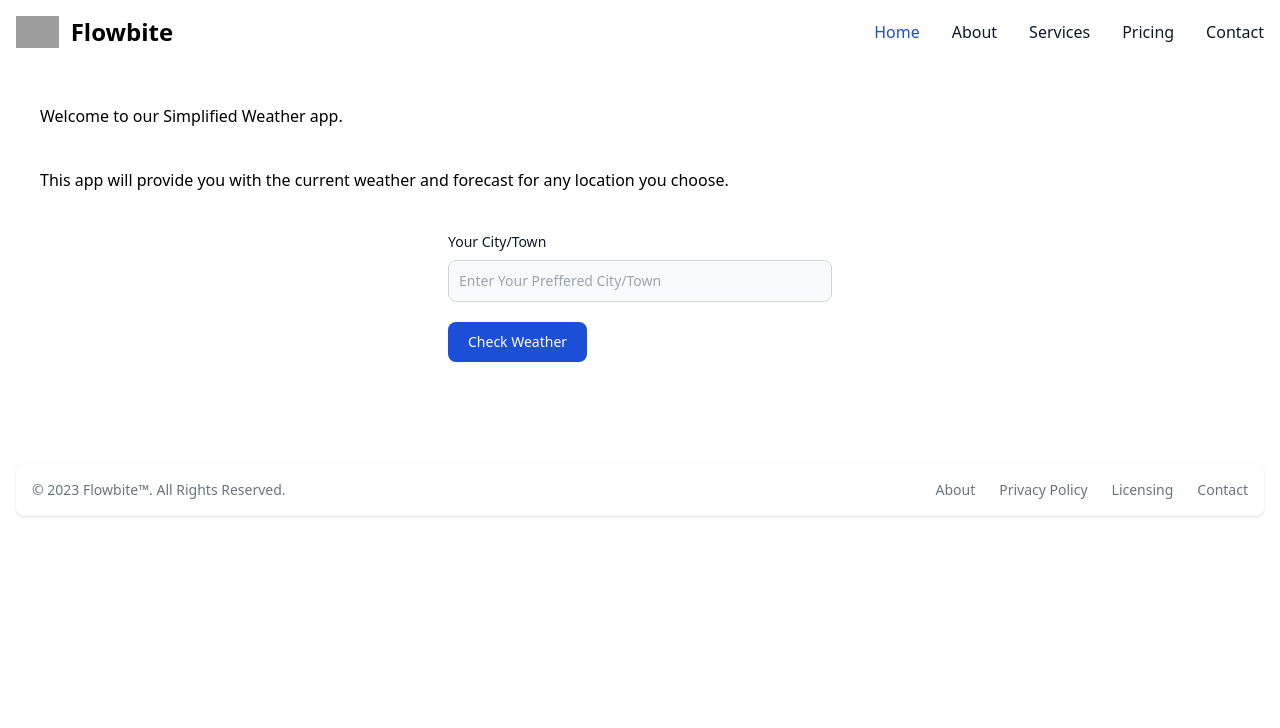
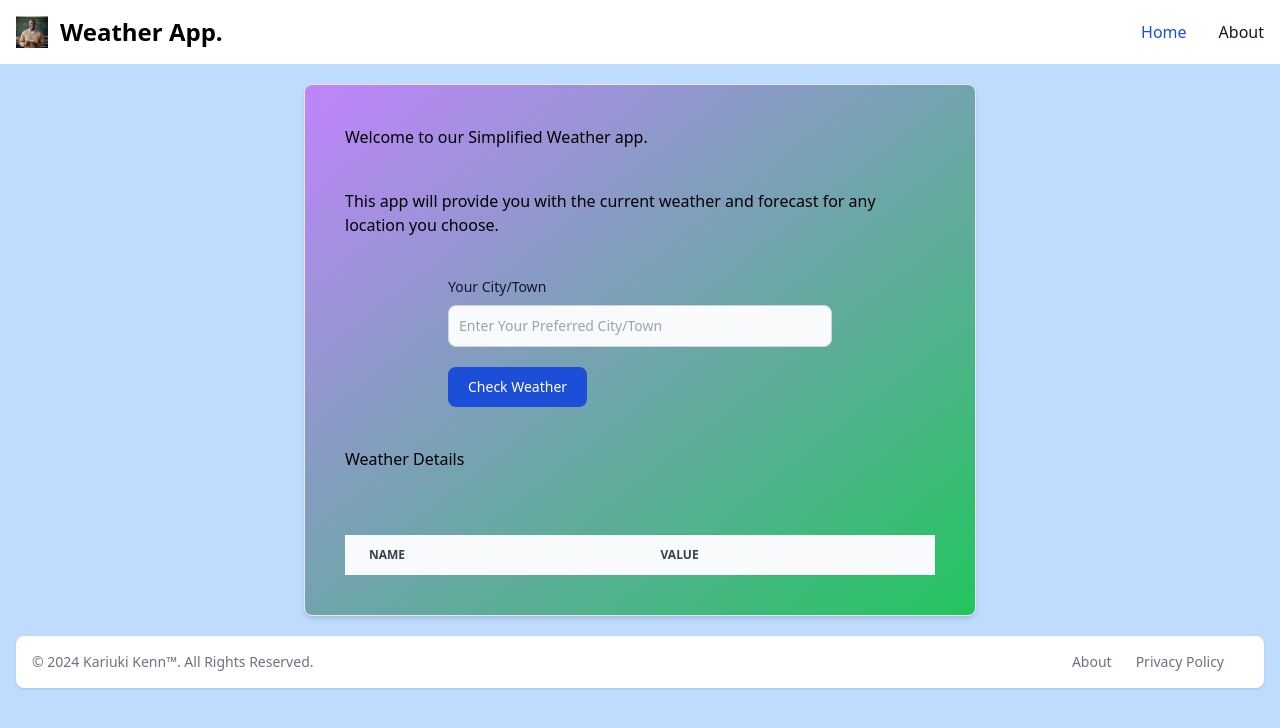
Before and after one commit to Kariuki11/weather_app-project, a Django app: page / in a window 1280 px wide. Shown: the top 728 px of the page. Run offline with Django 4.2, Linux system fonts and the light colour scheme; lists and menus that the app fills with data are empty; some libraries are stand-ins or nearby versions; grey boxes are pictures that could not be loaded.

Commit message:
New changes

```diff
--- a/base/templates/base/index.html
+++ b/base/templates/base/index.html
@@ -1,48 +1,143 @@
- {% extends "main.html" %}
- {% load static %}
- {% block content %}
+{% extends "main.html" %} {% load static %} {% block content %}
 
-<main class="min-h-96 p-10 space-y-10">
+<main class="min-h-96 my-5 p-10 space-y-10 max-w-2xl border border-gray-200 rounded-lg shadow-md mx-auto bg-gradient-to-br from-purple-400 to-green-500">
   <h1>Welcome to our Simplified Weather app.</h1>
-  <p>This app will provide you with the current weather and forecast for any location you choose.</p>
+  <p>
+    This app will provide you with the current weather and forecast for any
+    location you choose.
+  </p>
 
   <form class="max-w-sm mx-auto" action="" method="post" id="weather_form">
     {% csrf_token %}
     <div class="mb-5">
-    <label for="id_city" class="block mb-2 text-sm font-medium text-gray-900 dark:text-white">Your City/Town</label>
-    <input type="text" name="city" id="id_city" class="bg-gray-50 border border-gray-300 text-gray-900 text-sm rounded-lg focus:ring-blue-500 focus:border-blue-500 block w-full p-2.5 dark:bg-gray-700 dark:border-gray-600 dark:placeholder-gray-400 dark:text-white dark:focus:ring-blue-500 dark:focus:border-blue-500" placeholder="Enter Your Preffered City/Town" required />
+      <label
+        for="id_city"
+        class="block mb-2 text-sm font-medium text-gray-900 dark:text-white"
+        >Your City/Town</label
+      >
+      <input
+        type="text"
+        name="city"
+        id="id_city"
+        class="bg-gray-50 border border-gray-300 text-gray-900 text-sm rounded-lg focus:ring-blue-500 focus:border-blue-500 block w-full p-2.5 dark:bg-gray-700 dark:border-gray-600 dark:placeholder-gray-400 dark:text-white dark:focus:ring-blue-500 dark:focus:border-blue-500"
+        placeholder="Enter Your Preferred City/Town"
+        required
+      />
     </div>
 
-  <button type="submit" class="text-white bg-blue-700 hover:bg-blue-800 focus:ring-4 focus:outline-none focus:ring-blue-300 font-medium rounded-lg text-sm w-full sm:w-auto px-5 py-2.5 text-center dark:bg-blue-600 dark:hover:bg-blue-700 dark:focus:ring-blue-800">Check Weather</button>
+    <button
+      type="submit"
+      class="text-white bg-blue-700 hover:bg-blue-800 focus:ring-4 focus:outline-none focus:ring-blue-300 font-medium rounded-lg text-sm w-full sm:w-auto px-5 py-2.5 text-center dark:bg-blue-600 dark:hover:bg-blue-700 dark:focus:ring-blue-800"
+    >
+      Check Weather
+    </button>
   </form>
+
+  <section>
+    <h2>Weather Details</h2>
+    <div class="p-3" id="weather_data"></div>
+  </section>
+
+
+<div class="relative overflow-x-auto">
+  <table class="w-full text-sm text-left rtl:text-right text-gray-500 dark:text-gray-400">
+      <thead class="text-xs text-gray-700 uppercase bg-gray-50 dark:bg-gray-700 dark:text-gray-400">
+          <tr>
+              <th scope="col" class="px-6 py-3">
+                  Name
+              </th>
+              <th scope="col" class="px-6 py-3">
+                  Value
+              </th>
+          </tr>
+      </thead>
+      <tbody>
+      </tbody>
+  </table>
+</div>
 
 
 </main>
 
 <script>
-  function getWeather() {
+  var weather_form = document.getElementById("weather_form");
+
+  weather_form.onsubmit = function (e) {
+    e.preventDefault();
     var city = document.getElementById("id_city").value;
-    var weather_form = document.getElementById('weather_form')
 
-    weather_form.onsubmit( ())=> (e){
-      e.preventDefault()
     fetch(`/api/weather/${city}/`, {
-        method: 'GET',
+      method: "GET",
       headers: {
-          'Content-Type': 'application/json',
+        "Content-Type": "application/json",
+      },
+    })
+      .then((response) => {
+        if (response.ok) {
+          return response.json();
+        }
+        throw new Error("Network response was not ok");
+      })
+      .then((data) => {
+        console.log(data);
+        var weather_data = document.getElementById("weather_data");
+        var table_body = document.querySelector("tbody")
+        if (data.weather) {
+          table_body.innerHTML = `
+          <tr class="bg-white border-b dark:bg-gray-800 dark:border-gray-700">
+              <th scope="row" class="px-6 py-4 font-medium text-gray-900 whitespace-nowrap dark:text-white">
+                   Location
+              </th>
+              <td class="px-6 py-4">
+                  ${data.name}
+              </td>
+          </tr>
+          <tr class="bg-white border-b dark:bg-gray-800 dark:border-gray-700">
+              <th scope="row" class="px-6 py-4 font-medium text-gray-900 whitespace-nowrap dark:text-white">
+                   Temperature
+              </th>
+              <td class="px-6 py-4">
+                  ${data.main.temp}°C
+              </td>
+          </tr>
 
+          <tr class="bg-white border-b dark:bg-gray-800 dark:border-gray-700">
+              <th scope="row" class="px-6 py-4 font-medium text-gray-900 whitespace-nowrap dark:text-white">
+                   Weather
+              </th>
+              <td class="px-6 py-4">
+                  ${data.weather[0].description}
+              </td>
+          </tr>
+
+          <tr class="bg-white border-b dark:bg-gray-800 dark:border-gray-700">
+              <th scope="row" class="px-6 py-4 font-medium text-gray-900 whitespace-nowrap dark:text-white">
+                   Humidity
+              </th>
+              <td class="px-6 py-4">
+                  ${data.main.humidity}%
+              </td>
+          </tr>
+
+          <tr class="bg-white border-b dark:bg-gray-800 dark:border-gray-700">
+              <th scope="row" class="px-6 py-4 font-medium text-gray-900 whitespace-nowrap dark:text-white">
+                   Wind Speed
+              </th>
+              <td class="px-6 py-4">
+                  ${data.wind.speed} m/s
+              </td>
+          </tr>
+
+         `;
+        } else {
+          weather_data.innerHTML =
+            "<p>Weather data not available. Please try again.</p>";
         }
-      }
-    }).then(response=>{
-      if(response.ok){
-        return response.json()
-      }
-    }).then(response=>{
-      console.log(response)
-    }).catch(error=>{
-      console.error(error)
       })
-  }
+      .catch((error) => {
+        console.error("There was a problem with the fetch operation:", error);
+      });
+  };
 </script>
 
 {% endblock content %}
--- a/templates/Navbar.html
+++ b/templates/Navbar.html
@@ -1,10 +1,10 @@
-
+{% load static %}
 
 <nav class="bg-white border-gray-200 dark:bg-gray-900">
     <div class="max-w-screen-xl flex flex-wrap items-center justify-between mx-auto p-4">
-      <a href="https://flowbite.com/" class="flex items-center space-x-3 rtl:space-x-reverse">
-          <img src="https://flowbite.com/docs/images/logo.svg" class="h-8" alt="Flowbite Logo" />
-          <span class="self-center text-2xl font-semibold whitespace-nowrap dark:text-white">Flowbite</span>
+      <a href="" class="flex items-center space-x-3 rtl:space-x-reverse">
+          <img src="{% static "images/index.jpeg" %}" class="h-8" alt="Logo" />
+          <span class="self-center text-2xl font-semibold whitespace-nowrap dark:text-white">Weather App.</span>
       </a>
       <button data-collapse-toggle="navbar-default" type="button" class="inline-flex items-center p-2 w-10 h-10 justify-center text-sm text-gray-500 rounded-lg md:hidden hover:bg-gray-100 focus:outline-none focus:ring-2 focus:ring-gray-200 dark:text-gray-400 dark:hover:bg-gray-700 dark:focus:ring-gray-600" aria-controls="navbar-default" aria-expanded="false">
           <span class="sr-only">Open main menu</span>
@@ -20,15 +20,6 @@
           <li>
             <a href="#" class="block py-2 px-3 text-gray-900 rounded hover:bg-gray-100 md:hover:bg-transparent md:border-0 md:hover:text-blue-700 md:p-0 dark:text-white md:dark:hover:text-blue-500 dark:hover:bg-gray-700 dark:hover:text-white md:dark:hover:bg-transparent">About</a>
           </li>
-          <li>
-            <a href="#" class="block py-2 px-3 text-gray-900 rounded hover:bg-gray-100 md:hover:bg-transparent md:border-0 md:hover:text-blue-700 md:p-0 dark:text-white md:dark:hover:text-blue-500 dark:hover:bg-gray-700 dark:hover:text-white md:dark:hover:bg-transparent">Services</a>
-          </li>
-          <li>
-            <a href="#" class="block py-2 px-3 text-gray-900 rounded hover:bg-gray-100 md:hover:bg-transparent md:border-0 md:hover:text-blue-700 md:p-0 dark:text-white md:dark:hover:text-blue-500 dark:hover:bg-gray-700 dark:hover:text-white md:dark:hover:bg-transparent">Pricing</a>
-          </li>
-          <li>
-            <a href="#" class="block py-2 px-3 text-gray-900 rounded hover:bg-gray-100 md:hover:bg-transparent md:border-0 md:hover:text-blue-700 md:p-0 dark:text-white md:dark:hover:text-blue-500 dark:hover:bg-gray-700 dark:hover:text-white md:dark:hover:bg-transparent">Contact</a>
-          </li>
         </ul>
       </div>
     </div>
--- a/templates/footer.html
+++ b/templates/footer.html
@@ -2,7 +2,7 @@
 
 <footer class="bg-white rounded-lg shadow m-4 dark:bg-gray-800">
     <div class="w-full mx-auto max-w-screen-xl p-4 md:flex md:items-center md:justify-between">
-      <span class="text-sm text-gray-500 sm:text-center dark:text-gray-400">© 2023 <a href="https://flowbite.com/" class="hover:underline">Flowbite™</a>. All Rights Reserved.
+      <span class="text-sm text-gray-500 sm:text-center dark:text-gray-400">© 2024 <a href="https://kariukikenn.onrender.com" class="hover:underline">Kariuki Kenn™</a>. All Rights Reserved.
     </span>
     <ul class="flex flex-wrap items-center mt-3 text-sm font-medium text-gray-500 dark:text-gray-400 sm:mt-0">
         <li>
@@ -11,12 +11,6 @@
         <li>
             <a href="#" class="hover:underline me-4 md:me-6">Privacy Policy</a>
         </li>
-        <li>
-            <a href="#" class="hover:underline me-4 md:me-6">Licensing</a>
-        </li>
-        <li>
-            <a href="#" class="hover:underline">Contact</a>
-        </li>
     </ul>
     </div>
 </footer>
--- a/templates/main.html
+++ b/templates/main.html
@@ -6,7 +6,7 @@
   <title>Weather app</title>
   <script src="https://cdn.tailwindcss.com"></script>
 </head>
-<body>
+<body class="bg-blue-200">
     {% include "Navbar.html" %}
     {% block content %}
 
--- a/weather_app/settings.py
+++ b/weather_app/settings.py
@@ -119,7 +119,10 @@
 # Static files (CSS, JavaScript, Images)
 # https://docs.djangoproject.com/en/4.2/howto/static-files/
 
-STATIC_URL = 'static/'
+STATIC_URL = '/static/'
+STATICFILES_DIRS = [
+    BASE_DIR / 'static',
+]
 
 # Default primary key field type
 # https://docs.djangoproject.com/en/4.2/ref/settings/#default-auto-field
```
Also changed, not shown: static/images/index.jpeg (added). Lines whose indentation alone changed are shown as unchanged.
